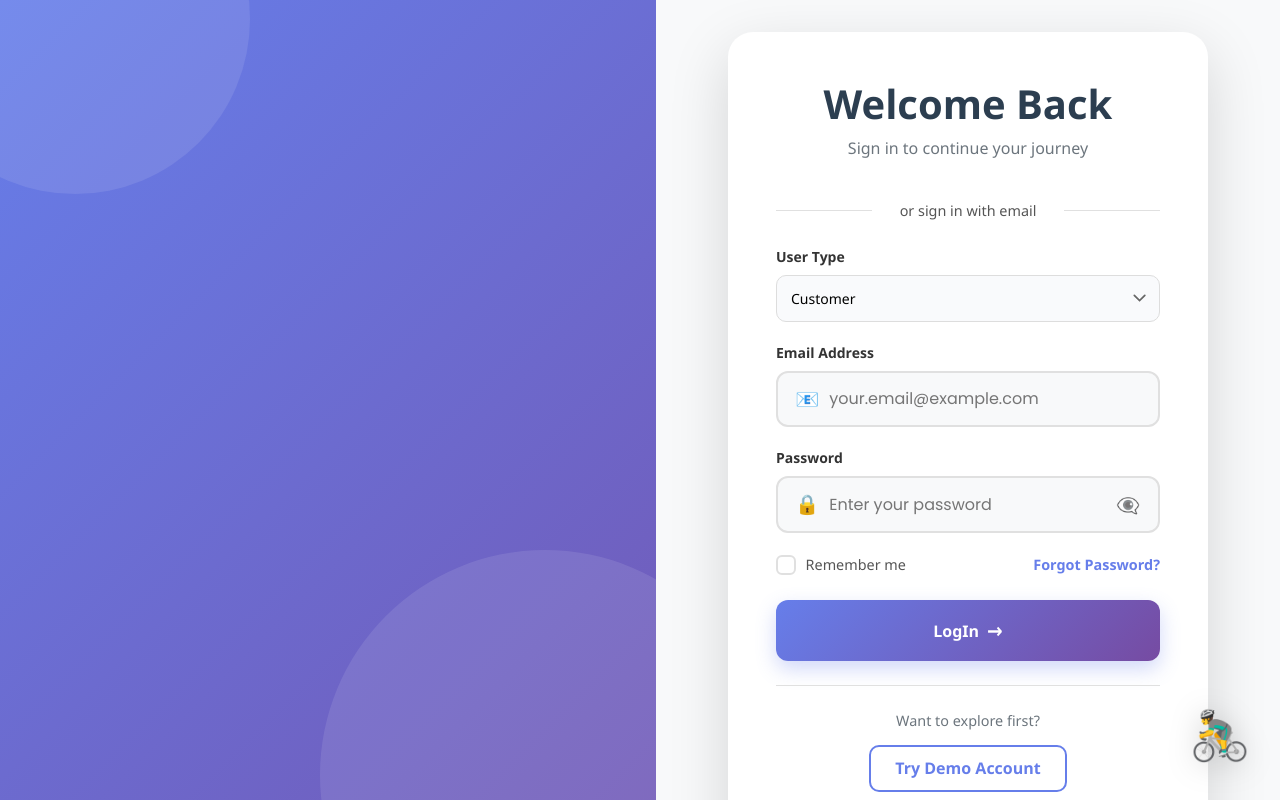
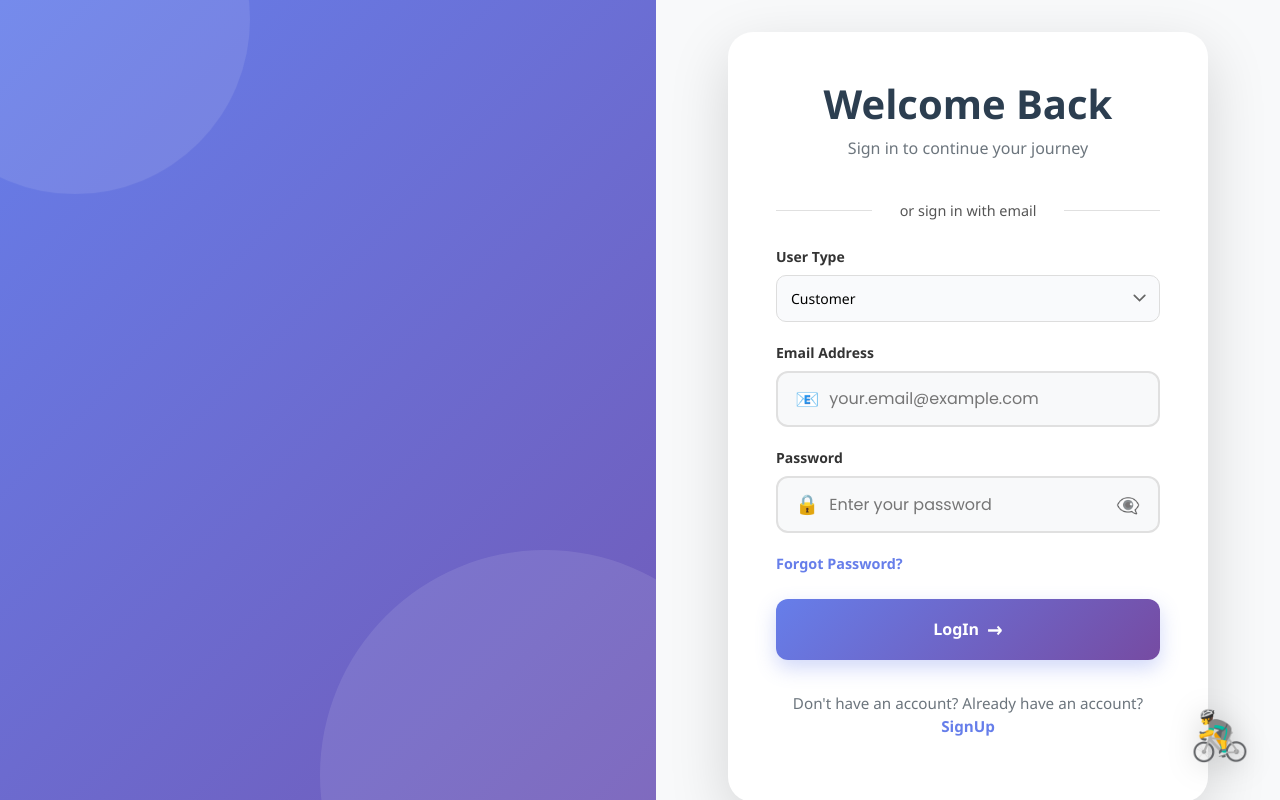
Before and after one commit to Tishaprajapati/SPINCity, a React (Vite) app in the folder frontend/: page /login in a window 1280 px wide. Shown: the top 800 px of the page. Built offline with nearby package versions, Linux system fonts and the light colour scheme.

Commit message:
some routing chnaged

```diff
--- a/frontend/src/componants/Login.jsx
+++ b/frontend/src/componants/Login.jsx
@@ -308,16 +308,7 @@ if (data && data.user && data.user.customerId) {
                   </div>
 
                   <div className="form-options">
-                    <label className="checkbox-label">
-                      <input
-                        type="checkbox"
-                        name="rememberMe"
-                        checked={formData.rememberMe}
-                        onChange={handleChange}
-                      />
-                      <span className="checkbox-custom"></span>
-                      <span className="checkbox-text">Remember me</span>
-                    </label>
+
                     <button
                       type="button"
                       className="forgot-link"
@@ -336,12 +327,6 @@ if (data && data.user && data.user.customerId) {
                     <span className="btn-arrow">→</span>
                   </button>
 
-                  <div className="quick-demo">
-                    <p className="demo-text">Want to explore first?</p>
-                    <button type="button" className="btn-demo">
-                      Try Demo Account
-                    </button>
-                  </div>
                 </div>
               </div>
 
--- a/frontend/src/componants/ProtectedRoute.jsx
+++ b/frontend/src/componants/ProtectedRoute.jsx
@@ -1,9 +1,11 @@
 import { Navigate } from 'react-router-dom';
+
+const normalizeRole = (role) => (role || '').replace(/^ROLE_/, '');
 
 // ── Admin Protected Route ──
 export const AdminRoute = ({ children }) => {
   const token = localStorage.getItem('token');
-  const role  = localStorage.getItem('staffRole');
+  const role  = normalizeRole(localStorage.getItem('staffRole'));
   if (!token || role !== 'ADMIN') {
     return <Navigate to="/login" replace />;
   }
@@ -13,8 +15,8 @@ export const AdminRoute = ({ children }) => {
 // ── Employee Protected Route ──
 export const EmployeeRoute = ({ children }) => {
   const token = localStorage.getItem('token');
-  const role  = localStorage.getItem('staffRole');
-  if (!token || !['EMPLOYEE', 'STAFF', 'ROLE_EMPLOYEE', 'ROLE_MAINTENANCE', 'MAINTENANCE'].includes(role)) {
+  const role  = normalizeRole(localStorage.getItem('staffRole'));
+  if (!token || !['EMPLOYEE', 'STAFF', 'MAINTENANCE'].includes(role)) {
     return <Navigate to="/login" replace />;
   }
   return children;
```
Also changed, not shown: frontend/src/App.jsx (+17 -17 lines).
